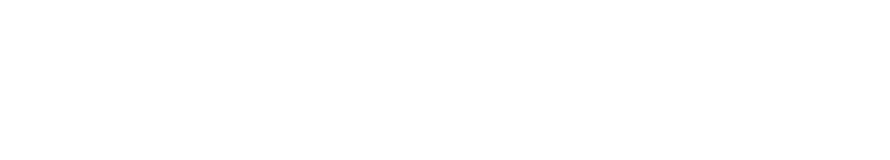
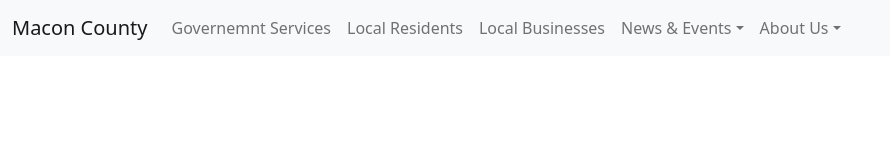
Before and after one commit to brtalbert/Talbert-Final, a plain HTML site: page index.html in a window 1280 px wide. Shown: the whole page, without its empty margins (0-890 px from the left). Drawn offline with nearby package versions, Linux system fonts and the light colour scheme.

Commit message:
NavBar made with Bootstrap5

```diff
--- a/index.html
+++ b/index.html
@@ -15,7 +15,60 @@
 </head>
 <body>
 <header>
-
+    <nav class="navbar
+    navbar-expand-lg
+    navbar-light
+    bg-light">
+<div class="container-fluid">
+<a class="navbar-brand" href="index.html">
+    Macon County
+</a>
+<button class="navbar-toggler"
+        type="button"
+        data-bs-toggle="collapse"
+        data-bs-target="#navbarNav"
+        aria-controls="navbarNav"
+        aria-expanded="false"
+        aria-label="Toggle navigation">
+    <span class="navbar-toggler-icon"></span>
+</button>
+<div class="collapse navbar-collapse">
+    <ul class="navbar-nav">
+        <li class="nav-item">
+            <a class="nav-link" href="#">
+                Governemnt Services
+            </a>
+        </li>
+        <li class="nav-item">
+            <a class="nav-link"
+               href="#">
+                Local Residents
+            </a>
+        </li>
+        <li class="nav-item">
+            <a class="nav-link"
+               href="#">
+                Local Businesses
+            </a>
+        </li>
+        <li class="nav-item dropdown">
+            <a class="nav-link dropdown-toggle" href="#" role="button" data-bs-toggle="dropdown">News & Events</a>
+            <ul class="dropdown-menu">
+              <li><a class="dropdown-item" href="#">Newsletter</a></li>
+              <li><a class="dropdown-item" href="#">Upcoming Events</a></li>
+            </ul>
+          </li>
+        </li>
+        <li class="nav-item dropdown">
+            <a class="nav-link dropdown-toggle" href="#" role="button" data-bs-toggle="dropdown">About Us</a>
+            <ul class="dropdown-menu">
+              <li><a class="dropdown-item" href="#">Contact Us</a></li>
+            </ul>
+          </li>
+    </ul>
+</div>
+</div>
+</nav>
 </header>
 <main>
 
```
